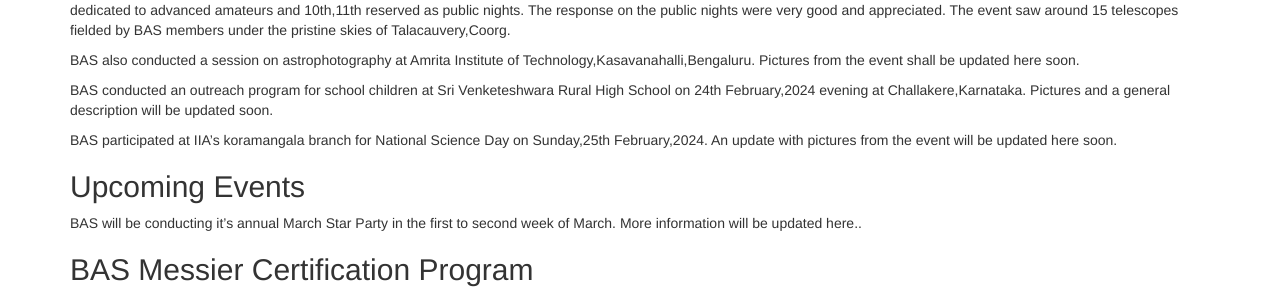
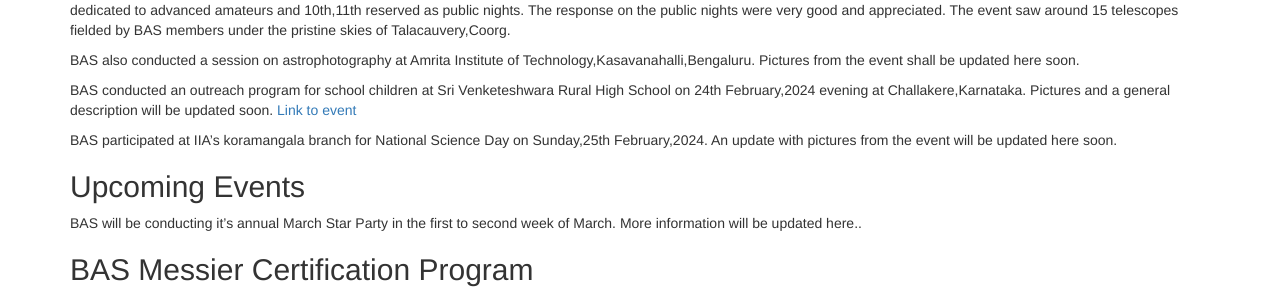
Before and after one commit to bas-org/bas-org.github.io, a Jekyll site: the page built from index.md, in a window 1280 px wide. Shown: the part 1021-1315 px from the top of the page. Built offline with Jekyll 4.4.1, drawn with Linux system fonts in a browser that asks for light colours; nearby versions of some CDN libraries; library files that are not in the unit come from our copies.

Commit message:
Update index.md
Link to Challakere event page.

```diff
--- a/index.md
+++ b/index.md
@@ -41,6 +41,7 @@ BAS also conducted a session on astrophotography at Amrita Institute of Technolo
 
 BAS conducted an outreach program for school children at Sri Venketeshwara Rural High School on
 24th February,2024 evening at Challakere,Karnataka. Pictures and a general description will be updated soon.
+[Link to event](/_posts/2024-02-26-Challakere-event.markdown)
 
 BAS participated at IIA's koramangala branch for National Science Day on Sunday,25th February,2024.
 An update with pictures from the event will be updated here soon.
```
